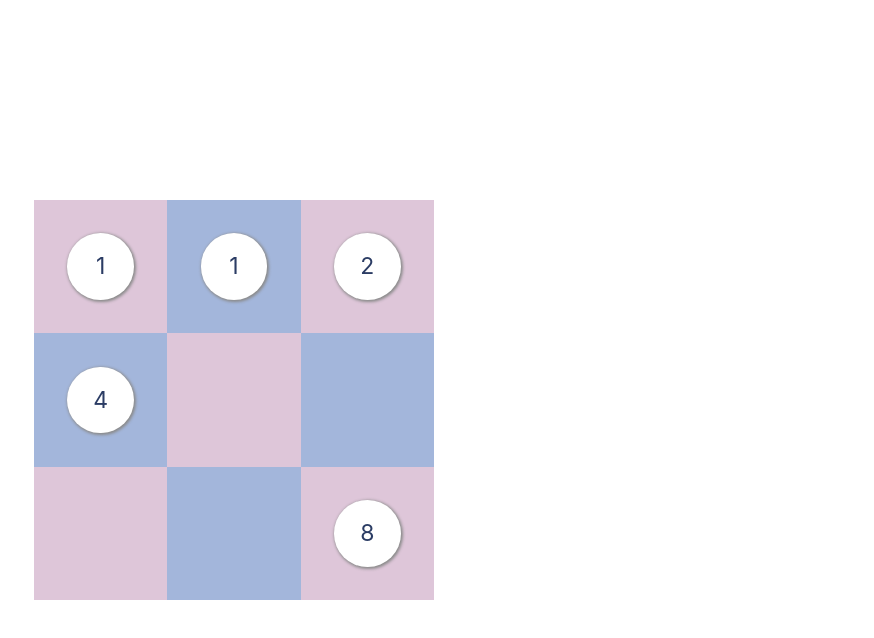
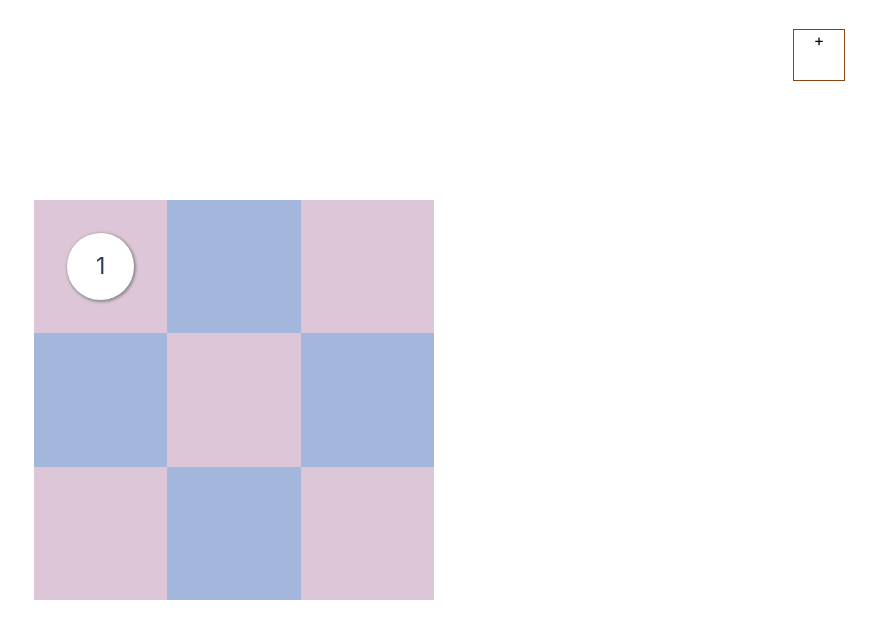
Before and after one commit to DebraJohn/Collect-Number, a React (Create React App) app: page / in a window 1280 px wide. Shown: the top 638 px of the page, without its empty margins (406-1280 px from the left). Built offline with nearby package versions, Linux system fonts and the light colour scheme; the HTML template or start-up script is replaced by a standard one.

Commit message:
新增随机数字，储存游戏记录

```diff
--- a/package.json
+++ b/package.json
@@ -3,6 +3,7 @@
   "version": "0.1.0",
   "private": true,
   "dependencies": {
+    "events": "^3.0.0",
     "react": "^16.8.6",
     "react-dom": "^16.8.6",
     "react-scripts": "3.0.1"
--- a/src/App.js
+++ b/src/App.js
@@ -1,10 +1,12 @@
 import React from 'react';
 import CollectBoard from './components/CollectBoard'
+import Dice from './components/Dice'
 import './App.css'
 
 function App() {
   return (
     <div className="App">
+      <Dice />
       <CollectBoard />
       {/* TODO: 九宫格组件、抽奖、画册 */}
     </div>
--- a/src/components/CollectBoard/index.js
+++ b/src/components/CollectBoard/index.js
@@ -1,14 +1,16 @@
 import React from 'react';
 import './index.css'
+import Emitter from '../../core/event'
+import { saveGame, getGame } from '../../core/storage'
 
 export default class CollectBoard extends React.Component {
   constructor() {
     super();
     this.state = {
-      blockNum: [
-        [1, 1, 2],
-        [4, 0, 0],
-        [0, 0, 8]
+      blockNum: getGame('testPlayer1') || [
+        [1, 0, 0],
+        [0, 0, 0],
+        [0, 0, 0]
       ],
       toggle: 0
     }
@@ -32,6 +34,9 @@ export default class CollectBoard extends React.Component {
     </div>
   }
   componentDidMount() {
+    this.eventEmitter = Emitter.addListener('sendNumber', val => {
+      this.recievedNewNumber(val);
+    });
   }
   handleChess(v, h) {
     const { toggle } = this.state;
@@ -53,9 +58,32 @@ export default class CollectBoard extends React.Component {
         : [0, blockNum[tX][tY] = targetValue + currentValue][0]
 
     this.setState({ blockNum })
+    saveGame(blockNum)
   }
 
   isArrayEqual(arrA = [], arrB = []) {
     return arrA.toString() === arrB.toString()
   }
+
+  recievedNewNumber(val) {
+    const { blockNum } = this.state
+    const vacentPos = this.findVacentPos()
+    if (vacentPos) {
+      const x = this.findVacentPos()[0], y = this.findVacentPos()[1]
+      blockNum[x][y] = val;
+      this.setState({ blockNum })
+    } else {
+      // todo
+      console.log('位置已满')
+    }
+  }
+  findVacentPos() {
+    const { blockNum } = this.state
+    for (let i in blockNum) {
+      const result = blockNum[i].findIndex(value => value === 0)
+      if(result !== -1) {
+        return [i, result]
+      }
+    }
+  }
 }
--- /dev/null
+++ b/src/components/Dice/index.css
@@ -0,0 +1,8 @@
+.dice {
+  width: 50px;
+  height: 50px;
+  outline: 1px solid saddlebrown;
+  position: fixed;
+  top: 30px;
+  right: 30px;
+}
--- /dev/null
+++ b/src/components/Dice/index.js
@@ -0,0 +1,39 @@
+import React from 'react';
+import './index.css';
+import Emitter from '../../core/event'
+
+export default class Dice extends React.Component {
+  constructor() {
+    super();
+    this.state = {
+
+    }
+  }
+  render() {
+    return <div className="dice" onClick={() => this.summon()}>+</div>
+  }
+  summon() {
+    Emitter.emit('sendNumber', this.createRandomNumber());
+  }
+  createRandomNumber() {
+    const chanceRule = [
+      { num: 1, chance: 0.55 },
+      { num: 2, chance: 0.3 },
+      { num: 4, chance: 0.1 },
+      { num: 8, chance: 0.05 }
+    ]
+    const chanceArr = this.createChanceArr(chanceRule)
+    return chanceArr[~~(Math.random() * chanceArr.length)]
+  }
+
+  createChanceArr(rule, basic = 100) {
+    let newArr = [];
+    for (const item of rule) {
+      const { num, chance } = item;
+      for (let i = 0; i < chance * basic; i++) {
+        newArr.push(num);
+      }
+    }
+    return newArr;
+  }
+}
--- /dev/null
+++ b/src/components/Dice/index.less
@@ -0,0 +1,8 @@
+.dice {
+  width: 50px;
+  height: 50px;
+  outline: 1px solid saddlebrown;
+  position: fixed;
+  top: 30px;
+  right: 30px;
+}
--- /dev/null
+++ b/src/core/event.js
@@ -0,0 +1,2 @@
+import EventEmitter from "events";
+export default new EventEmitter();
--- /dev/null
+++ b/src/core/storage.js
@@ -0,0 +1,15 @@
+const saveRecord = (key, val) => {
+  localStorage.setItem(`collectGame_${key}`, val)
+}
+
+const getRecord = (key) => {
+  return localStorage.getItem(`collectGame_${key}`)
+}
+
+export const saveGame = (boardData) => {
+  saveRecord('testPlayer1', JSON.stringify(boardData))
+}
+
+export const getGame = (key) => {
+  return JSON.parse(getRecord(key))
+}
```
Also changed, not shown: 1 other file (tests, documents, lock files or other folders).
